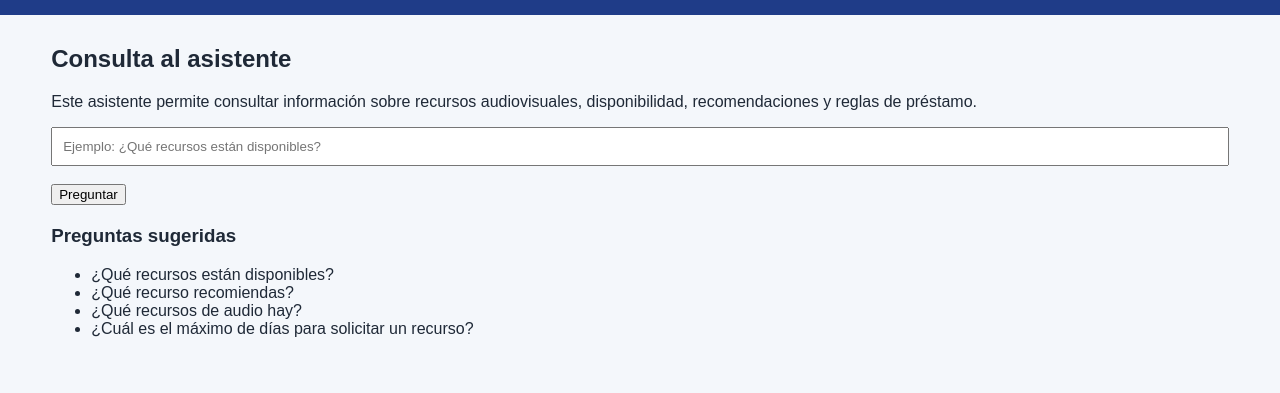
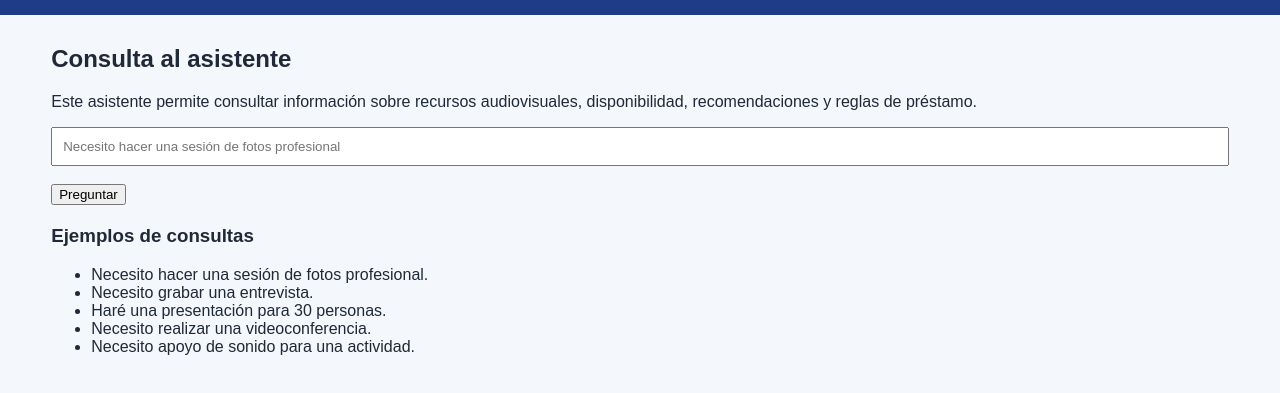
Before and after one commit to felipewarz/gestion-recursos-audiovisuales, a website: page bot.html in a window 1280 px wide. Shown: the part 53-446 px from the top of the page. Drawn offline with Linux system fonts and the light colour scheme.

Commit message:
Actualizar ejemplos del asistente

```diff
--- a/bot.html
+++ b/bot.html
@@ -29,7 +29,7 @@
         <input
             type="text"
             id="pregunta"
-            placeholder="Ejemplo: ¿Qué recursos están disponibles?"
+            placeholder="Necesito hacer una sesión de fotos profesional"
             style="width: 100%; padding: 10px;"
         >
 
@@ -41,13 +41,14 @@
     </section>
 
     <section class="card">
-        <h3>Preguntas sugeridas</h3>
-        <ul>
-            <li>¿Qué recursos están disponibles?</li>
-            <li>¿Qué recurso recomiendas?</li>
-            <li>¿Qué recursos de audio hay?</li>
-            <li>¿Cuál es el máximo de días para solicitar un recurso?</li>
-        </ul>
+        <h3>Ejemplos de consultas</h3>
+<ul>
+    <li>Necesito hacer una sesión de fotos profesional.</li>
+    <li>Necesito grabar una entrevista.</li>
+    <li>Haré una presentación para 30 personas.</li>
+    <li>Necesito realizar una videoconferencia.</li>
+    <li>Necesito apoyo de sonido para una actividad.</li>
+</ul>
     </section>
 </main>
 
```
